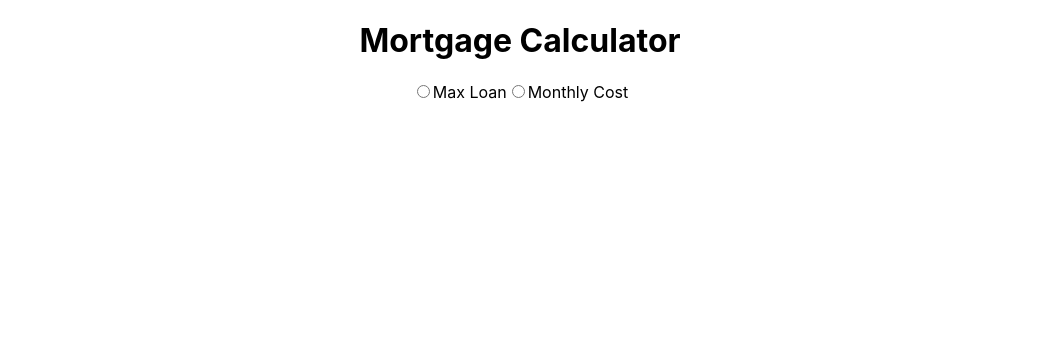
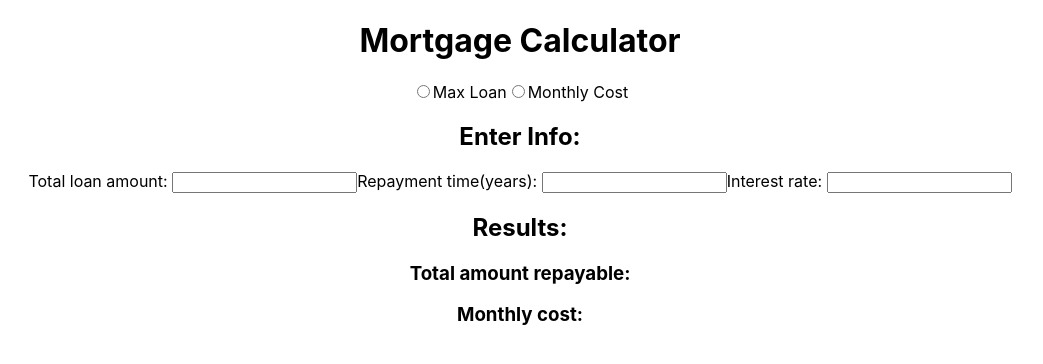
Before and after one commit to marcjrayner/mortgage_calculator, a React (Create React App) app: page / in a window 1280 px wide. Shown: the top 364 px of the page, without its empty margins (120-1163 px from the left). Built offline with nearby package versions, Linux system fonts and the light colour scheme.

Commit message:
Adds calculator component

```diff
--- a/src/components/DataEntryForm.js
+++ b/src/components/DataEntryForm.js
@@ -0,0 +1,16 @@
+import React from 'react';
+
+function DataEntryFrom () {
+  return(
+    <div>
+      <h2>Enter Info:</h2>
+      <form>
+        <label>Total loan amount: <input type="number"/></label>
+        <label>Repayment time(years): <input type="text"  /></label>
+        <label>Interest rate: <input type="text" /></label>
+      </form>
+    </div>
+  )
+}
+
+export default DataEntryFrom;
--- a/src/components/DisplayToggle.js
+++ b/src/components/DisplayToggle.js
@@ -8,6 +8,7 @@ function DisplayToggle () {
          <label><input type="radio" id="monthlyCost" />Monthly Cost</label>
       </form>
     </div>
+
   )
 };
 
--- /dev/null
+++ b/src/components/ResultsDisplay.js
@@ -0,0 +1,13 @@
+import React from 'react';
+
+function ResultsDisplay () {
+  return(
+    <div>
+      <h2>Results:</h2>
+      <h3>Total amount repayable: </h3>
+      <h3>Monthly cost: </h3>
+    </div>
+  )
+}
+
+export default ResultsDisplay;
--- a/src/containers/CalcContainer.js
+++ b/src/containers/CalcContainer.js
@@ -1,11 +1,16 @@
 import React from 'react'
 import DisplayToggle from '../components/DisplayToggle'
+import DataEntryForm from '../components/DataEntryForm'
+import ResultsDisplay from '../components/ResultsDisplay'
+
 
 function CalcContainer () {
   return(
     <>
       <h1>Mortgage Calculator</h1>
-      <DisplayToggle></DisplayToggle>
+      <DisplayToggle/>
+      <DataEntryForm/>
+      <ResultsDisplay/>
     </>
   )
 };
```
Also changed, not shown: src/components/Calculator.js (added, +11 -0 lines), src/components/results.js (deleted).
